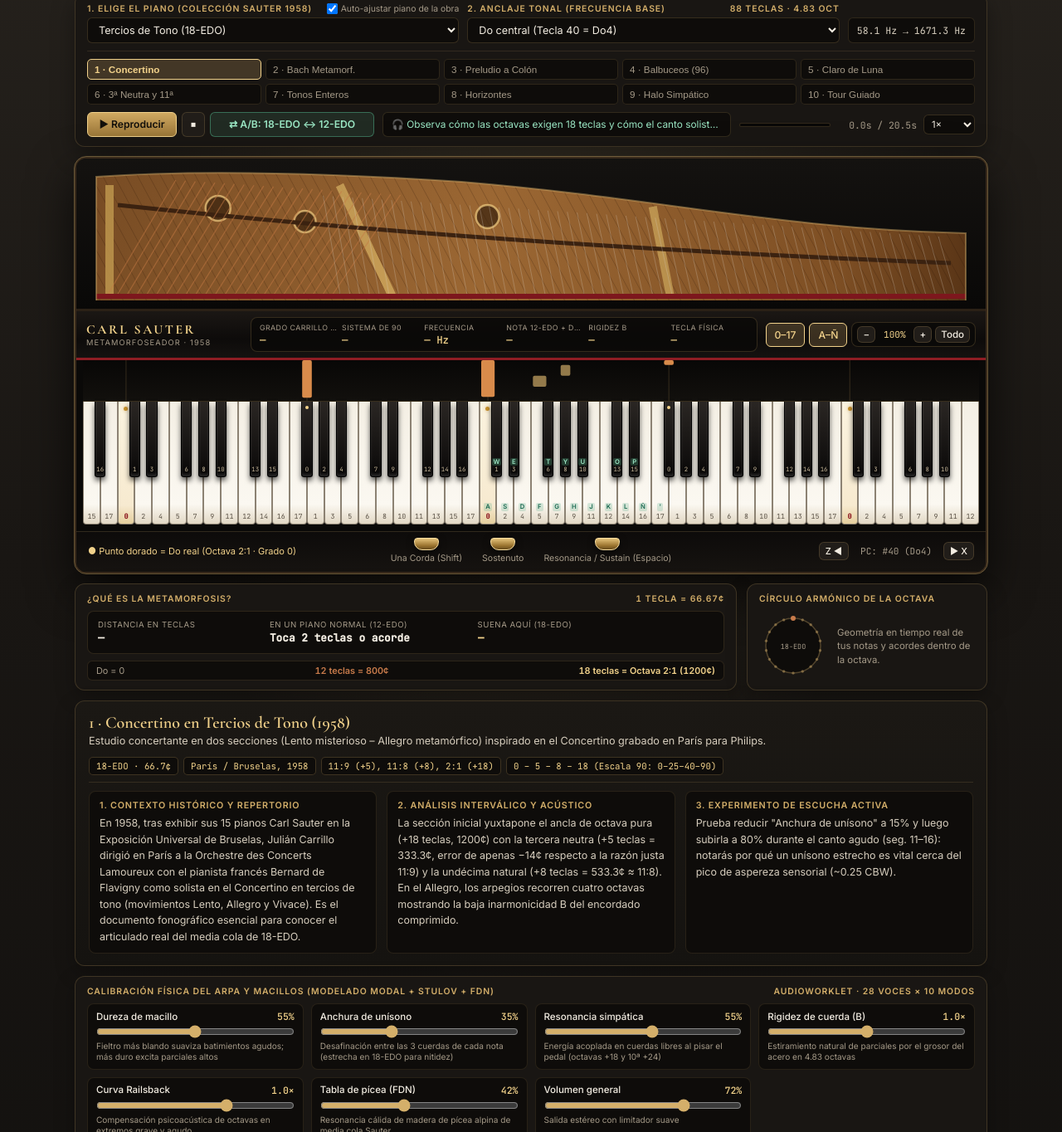
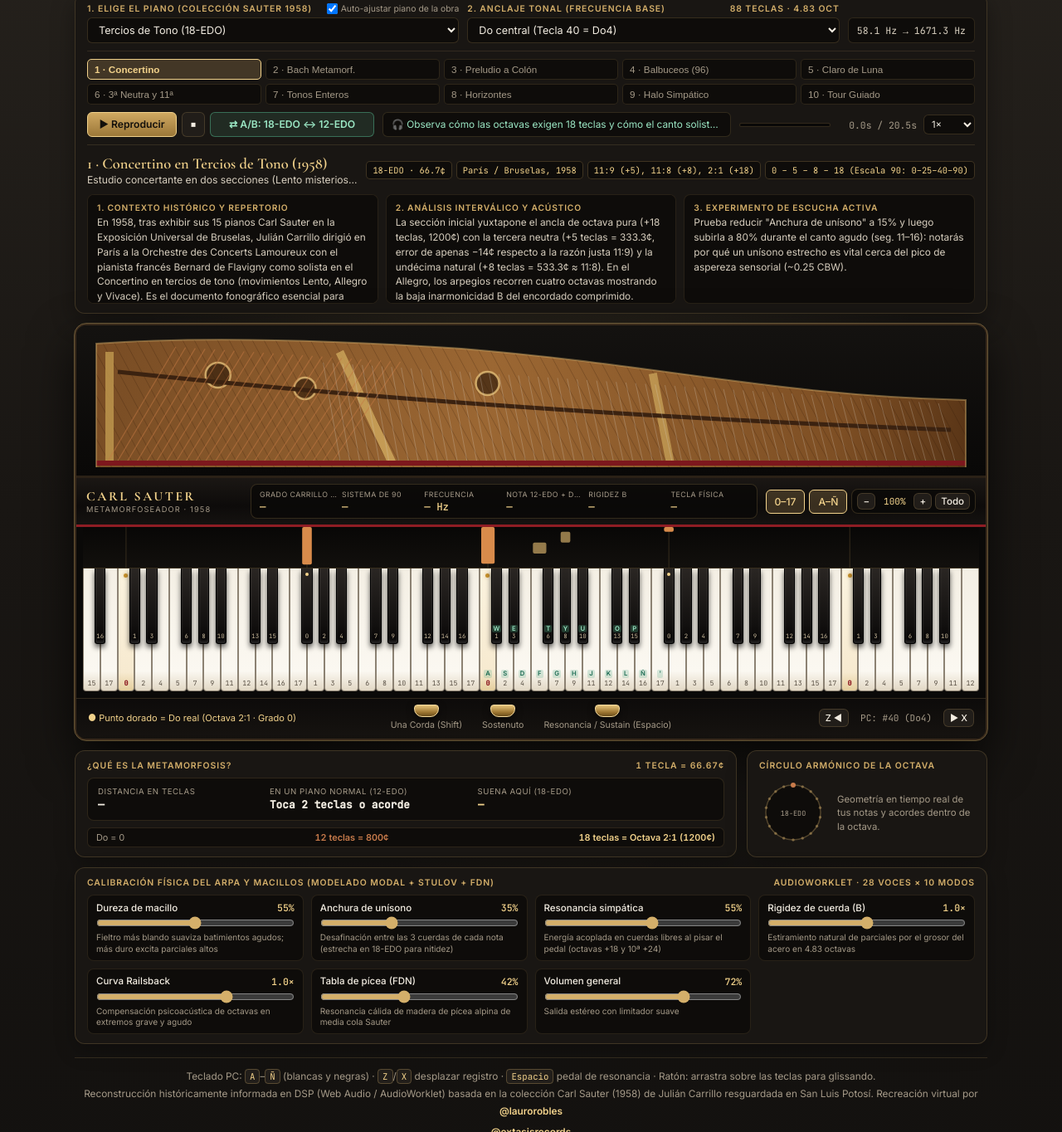
Before and after one commit to laurorobles/sonido13-piano, a website built with Vite: page index.html in a window 1280 px wide. Shown: the part 143-1507 px from the top of the page at 83% size. Built offline with nearby package versions, Linux system fonts and the light colour scheme.

Commit message:
feat(ui): integrar ficha musicológica junto al selector de piezas sin saltos verticales

```diff
--- a/src/main.ts
+++ b/src/main.ts
@@ -830,6 +830,37 @@ function renderApp(): void {
             </select>
           </div>
         </div>
+
+        <!-- Piece Musicological Dossier right beneath the piece selector & transport! -->
+        <div class="piece-dossier-inline">
+          <div class="dossier-header">
+            <div class="dossier-title-wrap">
+              <h3 title="${lang === 'es' ? piece.titleEs : piece.titleEn}">${lang === 'es' ? piece.titleEs : piece.titleEn}</h3>
+              <p title="${lang === 'es' ? piece.descEs : piece.descEn}">${lang === 'es' ? piece.descEs : piece.descEn}</p>
+            </div>
+            <div class="dossier-badges">
+              <span class="d-badge">${piece.badges.system}</span>
+              <span class="d-badge">${piece.badges.yearRef}</span>
+              <span class="d-badge">${lang === 'es' ? piece.badges.keyIntervalsEs : piece.badges.keyIntervalsEn}</span>
+              <span class="d-badge">${piece.badges.carrilloFormula}</span>
+            </div>
+          </div>
+
+          <div class="dossier-columns">
+            <div class="dossier-col">
+              <h4>${lang === 'es' ? '1. Contexto Histórico y Repertorio' : '1. Historical & Repertoire Context'}</h4>
+              <p>${lang === 'es' ? piece.historicalContextEs : piece.historicalContextEn}</p>
+            </div>
+            <div class="dossier-col">
+              <h4>${lang === 'es' ? '2. Análisis Interválico y Acústico' : '2. Intervallic & Acoustic Analysis'}</h4>
+              <p>${lang === 'es' ? piece.acousticAnalysisEs : piece.acousticAnalysisEn}</p>
+            </div>
+            <div class="dossier-col">
+              <h4>${lang === 'es' ? '3. Experimento de Escucha Activa' : '3. Active Listening Experiment'}</h4>
+              <p>${lang === 'es' ? piece.listeningExperimentEs : piece.listeningExperimentEn}</p>
+            </div>
+          </div>
+        </div>
       </section>
 
       <!-- 2. Physical Piano Cabinet (Carl Sauter 1958) — Zero-Shift Fixed Geometry -->
@@ -965,38 +996,7 @@ function renderApp(): void {
         </div>
       </section>
 
-      <!-- 4. Extended Musicological & Acoustic Dossier of the Active Piece -->
-      <article class="piece-dossier-card">
-        <div class="dossier-header">
-          <div class="dossier-title-wrap">
-            <h3>${lang === 'es' ? piece.titleEs : piece.titleEn}</h3>
-            <p>${lang === 'es' ? piece.descEs : piece.descEn}</p>
-          </div>
-          <div class="dossier-badges">
-            <span class="d-badge">${piece.badges.system}</span>
-            <span class="d-badge">${piece.badges.yearRef}</span>
-            <span class="d-badge">${lang === 'es' ? piece.badges.keyIntervalsEs : piece.badges.keyIntervalsEn}</span>
-            <span class="d-badge">${piece.badges.carrilloFormula}</span>
-          </div>
-        </div>
-
-        <div class="dossier-columns">
-          <div class="dossier-col">
-            <h4>${lang === 'es' ? '1. Contexto Histórico y Repertorio' : '1. Historical & Repertoire Context'}</h4>
-            <p>${lang === 'es' ? piece.historicalContextEs : piece.historicalContextEn}</p>
-          </div>
-          <div class="dossier-col">
-            <h4>${lang === 'es' ? '2. Análisis Interválico y Acústico' : '2. Intervallic & Acoustic Analysis'}</h4>
-            <p>${lang === 'es' ? piece.acousticAnalysisEs : piece.acousticAnalysisEn}</p>
-          </div>
-          <div class="dossier-col">
-            <h4>${lang === 'es' ? '3. Experimento de Escucha Activa' : '3. Active Listening Experiment'}</h4>
-            <p>${lang === 'es' ? piece.listeningExperimentEs : piece.listeningExperimentEn}</p>
-          </div>
-        </div>
-      </article>
-
-      <!-- 5. Acoustic Calibration Strip -->
+      <!-- 4. Acoustic Calibration Strip -->
       <section class="panel-card">
         <div class="panel-label">
           <span>${txt.acousticTitle}</span>
--- a/src/styles.css
+++ b/src/styles.css
@@ -884,55 +884,72 @@ body {
   line-height: 1.45;
 }
 
-/* ── Extended Piece Musicological Dossier Card ── */
-.piece-dossier-card {
-  background: linear-gradient(180deg, #1b1814 0%, #151310 100%);
-  border: 1px solid var(--border-subtle);
-  border-radius: 12px;
-  padding: 14px 16px;
+/* ── Integrated Piece Musicological Dossier (Inside Repertoire Card, Locked Height) ── */
+.piece-dossier-inline {
+  border-top: 1px solid rgba(212, 175, 106, 0.15);
+  padding-top: 9px;
   display: flex;
   flex-direction: column;
-  gap: 10px;
-  box-shadow: 0 8px 24px rgba(0, 0, 0, 0.28);
+  gap: 8px;
 }
 
 .dossier-header {
-  display: flex;
-  align-items: baseline;
-  justify-content: space-between;
-  gap: 12px;
-  flex-wrap: wrap;
-  padding-bottom: 8px;
-  border-bottom: 1px solid rgba(212, 175, 106, 0.15);
+  display: grid;
+  grid-template-columns: minmax(0, 1fr) auto;
+  align-items: center;
+  gap: 10px;
+  min-height: 42px;
+}
+
+@media (max-width: 880px) {
+  .dossier-header {
+    grid-template-columns: 1fr;
+  }
+}
+
+.dossier-title-wrap {
+  min-width: 0;
 }
 
 .dossier-title-wrap h3 {
   font-family: var(--serif);
-  font-size: 1.25rem;
+  font-size: 1.15rem;
   color: var(--gold-bright);
   font-weight: 600;
+  white-space: nowrap;
+  overflow: hidden;
+  text-overflow: ellipsis;
 }
 
 .dossier-title-wrap p {
-  font-size: 0.79rem;
+  font-size: 0.76rem;
   color: var(--text-soft);
-  margin-top: 2px;
+  margin-top: 1px;
+  white-space: nowrap;
+  overflow: hidden;
+  text-overflow: ellipsis;
 }
 
 .dossier-badges {
   display: flex;
   align-items: center;
-  gap: 6px;
-  flex-wrap: wrap;
+  gap: 5px;
+  flex-wrap: nowrap;
+}
+
+@media (max-width: 880px) {
+  .dossier-badges {
+    flex-wrap: wrap;
+  }
 }
 
 .d-badge {
   background: var(--bg-inset);
   border: 1px solid rgba(212, 175, 106, 0.24);
   border-radius: 5px;
-  padding: 3px 8px;
+  padding: 3px 7px;
   font-family: var(--mono);
-  font-size: 0.67rem;
+  font-size: 0.65rem;
   color: var(--gold-bright);
   white-space: nowrap;
 }
@@ -940,7 +957,7 @@ body {
 .dossier-columns {
   display: grid;
   grid-template-columns: repeat(3, minmax(0, 1fr));
-  gap: 12px;
+  gap: 9px;
 }
 
 @media (max-width: 880px) {
@@ -953,23 +970,32 @@ body {
   background: var(--bg-inset);
   border: 1px solid rgba(212, 175, 106, 0.13);
   border-radius: 8px;
-  padding: 10px 12px;
+  padding: 9px 11px;
   display: flex;
   flex-direction: column;
-  gap: 5px;
+  gap: 4px;
+  height: 132px;
+  overflow-y: auto;
+}
+
+@media (max-width: 880px) {
+  .dossier-col {
+    height: auto;
+  }
 }
 
 .dossier-col h4 {
-  font-size: 0.67rem;
+  font-size: 0.64rem;
   text-transform: uppercase;
   letter-spacing: 0.08em;
   color: var(--gold);
   font-weight: 600;
+  flex-shrink: 0;
 }
 
 .dossier-col p {
-  font-size: 0.78rem;
-  line-height: 1.56;
+  font-size: 0.74rem;
+  line-height: 1.5;
   color: var(--text-soft);
 }
 
```
